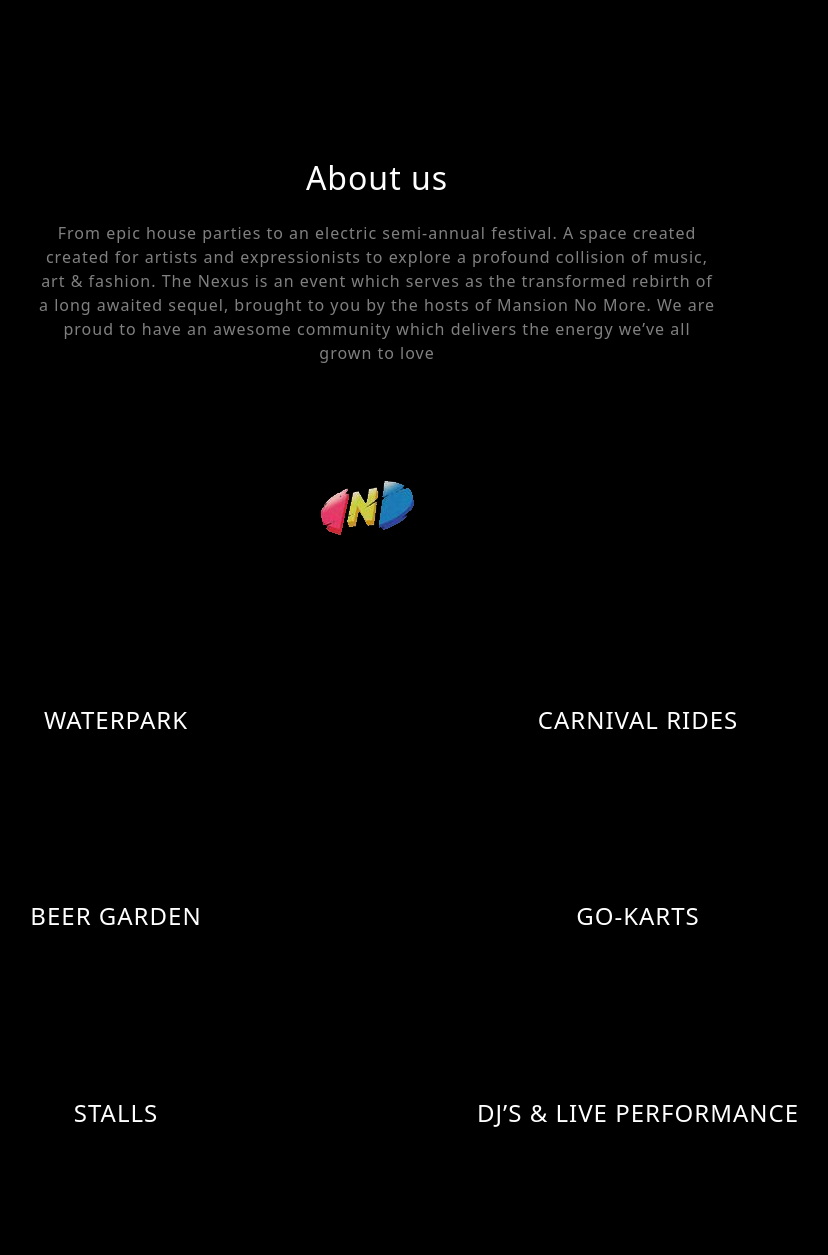
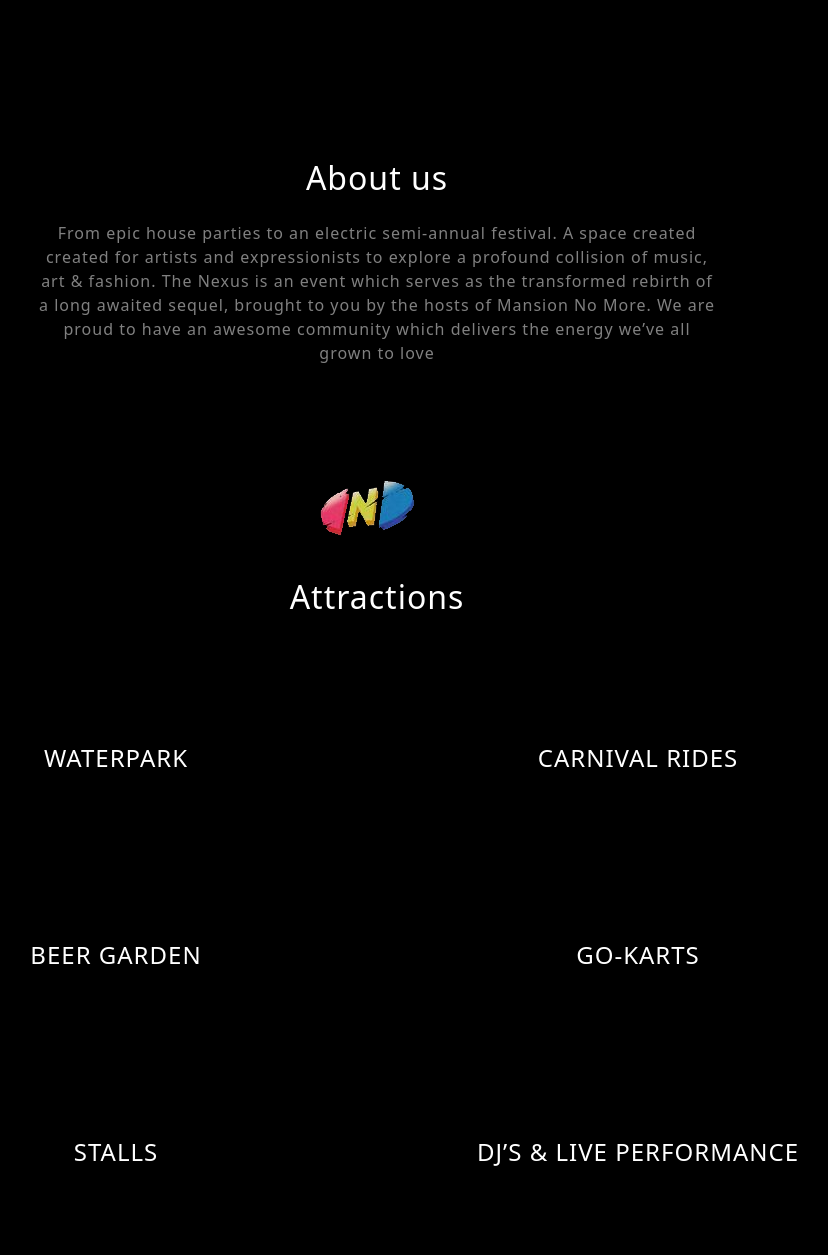
Before and after one commit to Joel-Haag/NexusDjango, a Django app: page / in a window 1280 px wide. Shown: the part 801-2056 px from the top of the page, without its empty margins (263-1091 px from the left). Run offline with Django 4.2, Linux system fonts and the light colour scheme; some libraries are stand-ins or nearby versions.

Commit message:
added the heading attractions

```diff
--- a/home/templates/home/home.html
+++ b/home/templates/home/home.html
@@ -161,24 +161,15 @@
             </div>
         </section>
         -->
- <section class="projects-section bg-black" id="Attractions">
-            <div class="container px-4 px-lg-5">
-
-                <div class="row gx-0 mb-4 mb-lg-5 align-items-center">
-                    <div class="col-xl-4 col-lg-5">
-                        <div class=" text-center text-lg-center">
-
-                        </div>
-                    </div>
-                </div>
-
+         <section class="projects-section bg-black" id="Attractions">
+             <div class="container px-4 px-lg-5">
                 <div class="row gx-0 mb-5 mb-lg-0 justify-content-center">
+                     <h2 class="text-white mb-5 text-center">Attractions</h2>
                     <div class="col-lg-6">
                         <div class="bg-black text-center h-100 project">
                             <div class="d-flex h-100">
                                 <div class="project-text w-100 my-auto text-center text-lg-left">
                                     <h4 class="text-white">WATERPARK</h4>
-
                                 </div>
                             </div>
                         </div>
@@ -188,7 +179,6 @@
                             <div class="d-flex h-100">
                                 <div class="project-text w-100 my-auto text-center text-lg-left">
                                     <h4 class="text-white">CARNIVAL RIDES</h4>
-
                                 </div>
                             </div>
                         </div>
@@ -198,7 +188,6 @@
                             <div class="d-flex h-100">
                                 <div class="project-text w-100 my-auto text-center text-lg-left">
                                     <h4 class="text-white">BEER GARDEN</h4>
-
                                 </div>
                             </div>
                         </div>
@@ -208,7 +197,6 @@
                             <div class="d-flex h-100">
                                 <div class="project-text w-100 my-auto text-center text-lg-left">
                                     <h4 class="text-white">GO-KARTS</h4>
-
                                 </div>
                             </div>
                         </div>
@@ -218,7 +206,6 @@
                             <div class="d-flex h-100">
                                 <div class="project-text w-100 my-auto text-center text-lg-left">
                                     <h4 class="text-white">STALLS</h4>
-
                                 </div>
                             </div>
                         </div>
@@ -228,15 +215,11 @@
                             <div class="d-flex h-100">
                                 <div class="project-text w-100 my-auto text-center text-lg-left">
                                     <h4 class="text-white">DJ’S & LIVE PERFORMANCE</h4>
-
                                 </div>
                             </div>
                         </div>
                     </div>
                 </div>
-
-
-
             </div>
         </section>
 
```
